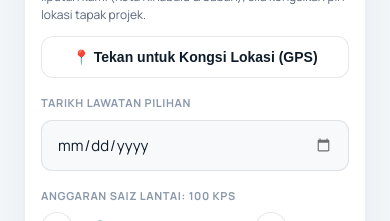
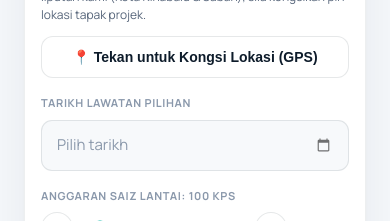
Before and after one commit to eddypoch88/fleks-epoxy-website, a Next.js app: page / in a window 390 px wide. Shown: the part 8120-8341 px from the top of the page. Built offline with nearby package versions, Linux system fonts and the light colour scheme; some icons are missing.

Commit message:
fix: custom date placeholder overlay so empty date field shows text on mobile (Android) too

```diff
--- a/src/app/globals.css
+++ b/src/app/globals.css
@@ -276,6 +276,10 @@ h2{font-size:clamp(30px,4.4vw,46px);font-weight:800;letter-spacing:-1px;line-hei
 .form-date{cursor:pointer;color:var(--txt);min-height:48px}
 .form-date::-webkit-calendar-picker-indicator{cursor:pointer;opacity:.55;filter:saturate(0)}
 .form-date:focus::-webkit-calendar-picker-indicator{opacity:1}
+/* Hide the browser's native empty text (dd/mm/yyyy) until a date is picked, so our custom placeholder shows consistently on mobile & desktop */
+.form-date:not(.has-val)::-webkit-datetime-edit{color:transparent}
+.date-wrap{position:relative}
+.date-ph{position:absolute;left:16px;top:50%;transform:translateY(-50%);color:var(--muted2);font-size:15px;pointer-events:none}
 
 .phone-wrap{display:flex;align-items:stretch;gap:0;border:1px solid var(--line);border-radius:11px;overflow:hidden;background:#f7f9fb}
 .phone-wrap:focus-within{border-color:var(--accent);box-shadow:0 0 0 3px rgba(0,179,164,.12);background:#fff}
--- a/src/components/BookingForm.jsx
+++ b/src/components/BookingForm.jsx
@@ -154,14 +154,17 @@ export default function BookingForm() {
                 </div>
                 <div className="form-group">
                   <label className="form-label" htmlFor="bDate">{t("booking.dateLabel")}</label>
+                  <div className="date-wrap">
                     <input
-                    className="form-input form-date"
+                      className={`form-input form-date ${bookDate ? "has-val" : ""}`}
                       id="bDate"
                       type="date"
                       min={todayStr}
                       value={bookDate}
                       onChange={(e) => setBookDate(e.target.value)}
                     />
+                    {!bookDate && <span className="date-ph">{t("booking.datePh")}</span>}
+                  </div>
                 </div>
                 <div className="form-group">
                   <div className="form-label">{t("booking.sizeLabel")}: <span>{sqft} {t("booking.unit")}</span></div>
--- a/src/context/translations.js
+++ b/src/context/translations.js
@@ -28,7 +28,7 @@ export const translations = {
       phoneLabel: "Phone / WhatsApp",
       locLabel: "Project location", locDesc: "To ensure your location is within our coverage (Kota Kinabalu & Sabah), please share your project location pin.",
       gpsBtn: "Tap to Share Location (GPS)", gpsGot: "Location Recorded", gpsFinding: "Finding location...", gpsFail: "❌ Failed to get location", gpsNoSupport: "❌ GPS not supported",
-      dateLabel: "Preferred visit date",
+      dateLabel: "Preferred visit date", datePh: "Select a date",
       sizeLabel: "Estimated floor size", sizeS1: "Small bathroom", sizeS2: "Large home / Factory",
       priceLabel: "Estimated price", priceDesc: "Accurate price after free visit",
       unit: "sq ft", calcTitle: "📐 How we calculate:", calcMinSuffix: "Minimum charge applies",
@@ -121,7 +121,7 @@ export const translations = {
       phoneLabel: "Telefon / WhatsApp",
       locLabel: "Lokasi tapak projek", locDesc: "Bagi memastikan lokasi anda berada dalam kawasan liputan kami (Kota Kinabalu & Sabah), sila kongsikan pin lokasi tapak projek.",
       gpsBtn: "Tekan untuk Kongsi Lokasi (GPS)", gpsGot: "Lokasi Berjaya Direkodkan", gpsFinding: "Mencari lokasi...", gpsFail: "❌ Gagal dapatkan lokasi", gpsNoSupport: "❌ GPS tidak disokong",
-      dateLabel: "Tarikh lawatan pilihan",
+      dateLabel: "Tarikh lawatan pilihan", datePh: "Pilih tarikh",
       sizeLabel: "Anggaran saiz lantai", sizeS1: "Bilik mandi kecil", sizeS2: "Rumah besar / Kilang",
       priceLabel: "Anggaran harga", priceDesc: "Harga tepat selepas lawatan percuma",
       unit: "kps", calcTitle: "📐 Cara kami kira:", calcMinSuffix: "Caj minimum dikenakan",
@@ -214,7 +214,7 @@ export const translations = {
       phoneLabel: "电话 / WhatsApp",
       locLabel: "项目地点", locDesc: "为确保您的地点在我们的服务范围内（亚庇及沙巴），请分享您的项目定位。",
       gpsBtn: "点击分享位置 (GPS)", gpsGot: "位置已记录", gpsFinding: "正在获取位置...", gpsFail: "❌ 获取位置失败", gpsNoSupport: "❌ 不支持 GPS",
-      dateLabel: "首选上门日期",
+      dateLabel: "首选上门日期", datePh: "选择日期",
       sizeLabel: "预计面积", sizeS1: "小浴室", sizeS2: "大房子 / 工厂",
       priceLabel: "预计价格", priceDesc: "免费上门估价后的准确价格",
       unit: "平方英尺", calcTitle: "📐 价格如何计算：", calcMinSuffix: "适用最低收费",
```
Lines whose indentation alone changed are shown as unchanged.
